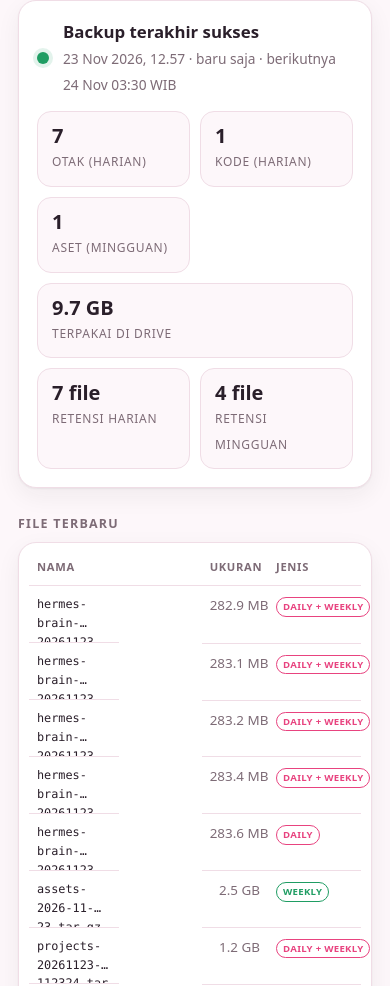
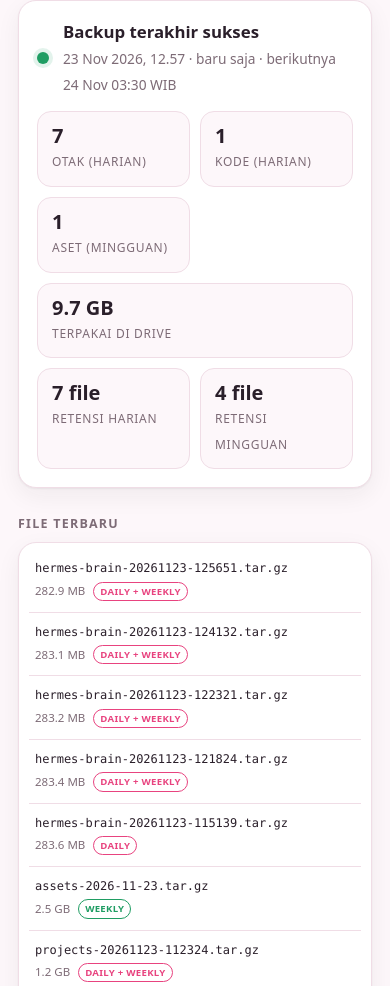
Before and after one commit to Megumiiiiii/hermes-recovery, a plain HTML site: page status.html in a window 390 px wide. Shown: the part 114-1100 px from the top of the page. Drawn offline with Linux system fonts and the light colour scheme.

Commit message:
refactor(status): daftar file jadi baris bertumpuk (mobile-first)

```diff
--- a/status.html
+++ b/status.html
@@ -41,15 +41,12 @@
   .stat{border:1px solid var(--line);border-radius:14px;padding:12px 14px;background:var(--bg)}
   .stat b{display:block;font-size:1.25rem;line-height:1.2}
   .stat span{color:var(--muted);font-size:.75rem;text-transform:uppercase;letter-spacing:.06em}
-  table{width:100%; border-collapse:collapse; font-size:.84rem; table-layout:fixed}
-  th,td{text-align:left;padding:9px 8px;border-bottom:1px solid var(--line);vertical-align:top}
-  th{color:var(--muted);font-size:.7rem;text-transform:uppercase;letter-spacing:.06em;font-weight:600}
-  th:nth-child(1),td:nth-child(1){width:52%}
-  th:nth-child(2),td:nth-child(2){width:20%}
-  th:nth-child(3),td:nth-child(3){width:28%}
-  td.name{font-family:ui-monospace,SFMono-Regular,Menlo,monospace;font-size:.74rem;
+  .files{list-style:none;margin:0;padding:0}
+  .files li{display:flex;flex-direction:column;gap:5px;padding:11px 6px;border-bottom:1px solid var(--line)}
+  .files li:last-child{border-bottom:0}
+  .fname{font-family:ui-monospace,SFMono-Regular,Menlo,monospace;font-size:.75rem;line-height:1.35;
     overflow-wrap:anywhere;display:-webkit-box;-webkit-line-clamp:2;-webkit-box-orient:vertical;overflow:hidden}
-  td.num{white-space:nowrap;text-align:right;color:var(--muted)}
+  .fmeta{display:flex;align-items:center;gap:8px;font-size:.72rem;color:var(--muted)}
   .pill{display:inline-block;font-size:.6rem;font-weight:700;text-transform:uppercase;letter-spacing:.03em;
     border:1px solid currentColor;border-radius:999px;padding:1px 6px;white-space:nowrap}
   .pill.daily{color:var(--accent)} .pill.weekly{color:var(--ok)}
@@ -88,10 +85,7 @@
 
   <h2>File terbaru</h2>
   <div class="card" style="padding:6px 10px">
-    <table>
-      <thead><tr><th>Nama</th><th style="text-align:right">Ukuran</th><th>Jenis</th></tr></thead>
-      <tbody id="rows"><tr><td colspan="3" class="empty">memuat…</td></tr></tbody>
-    </table>
+    <ul class="files" id="rows"><li class="empty">memuat…</li></ul>
   </div>
 
   <h2>Jadwal</h2>
@@ -149,11 +143,11 @@ function render(d){
     var where = (f.where && f.where.length ? f.where : ['daily']);
     var label = where.join(' + ');
     var cls = (where.indexOf('weekly') >= 0 && where.length === 1) ? 'weekly' : 'daily';
-    return '<tr><td class="name">' + f.name + '</td>' +
-           '<td class="num">' + fmtSize(f.size) + '</td>' +
-           '<td><span class="pill ' + cls + '">' + label + '</span></td></tr>';
+    return '<li><div class="fname">' + f.name + '</div>' +
+           '<div class="fmeta"><span>' + fmtSize(f.size) + '</span>' +
+           '<span class="pill ' + cls + '">' + label + '</span></div></li>';
   }).join('');
-  document.getElementById('rows').innerHTML = rows || '<tr><td colspan="3" class="empty">belum ada file</td></tr>';
+  document.getElementById('rows').innerHTML = rows || '<li class="empty">belum ada file</li>';
 
   var s = [];
   if(d.schedule) s.push('Jadwal: <b>' + d.schedule + '</b>');
```
